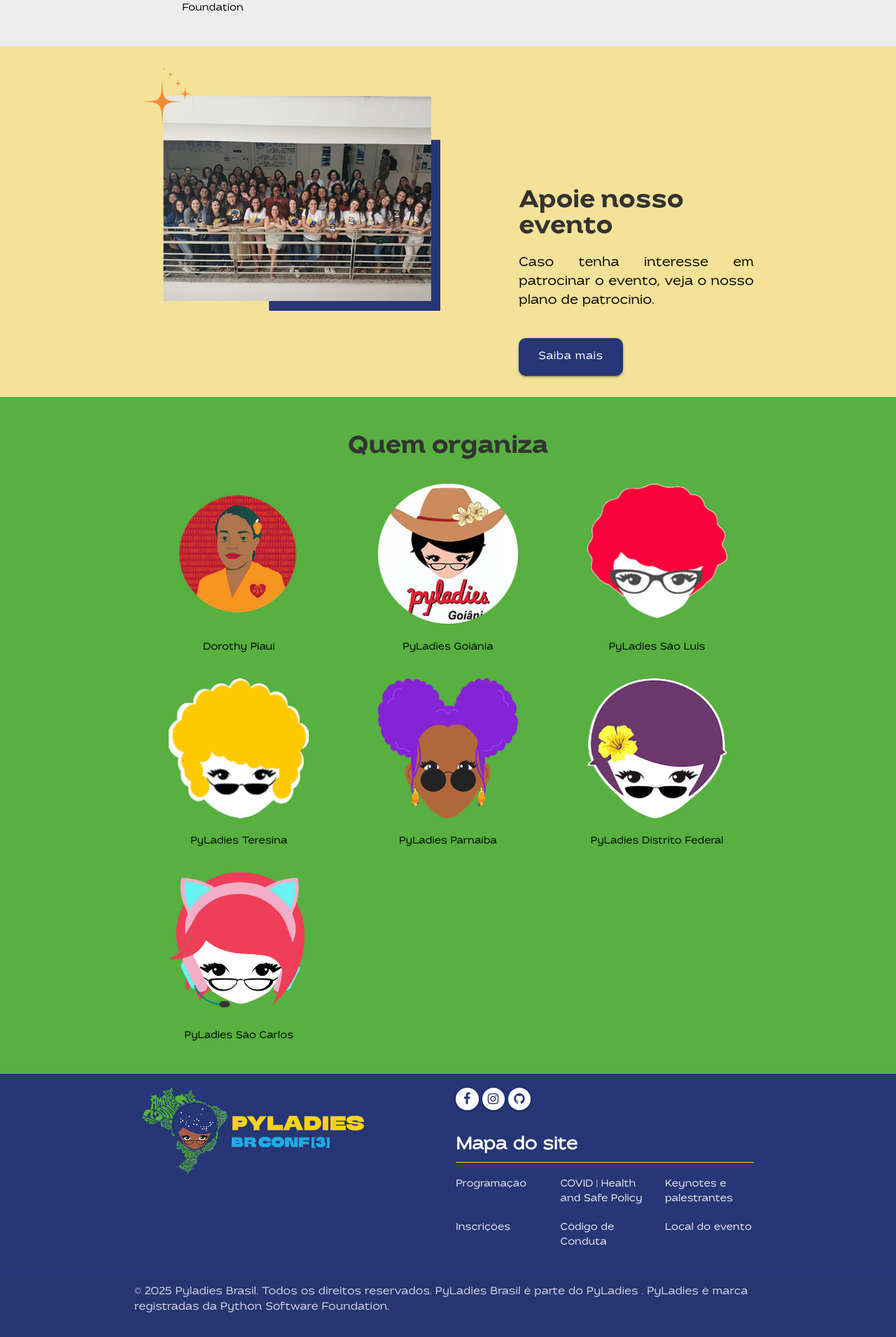
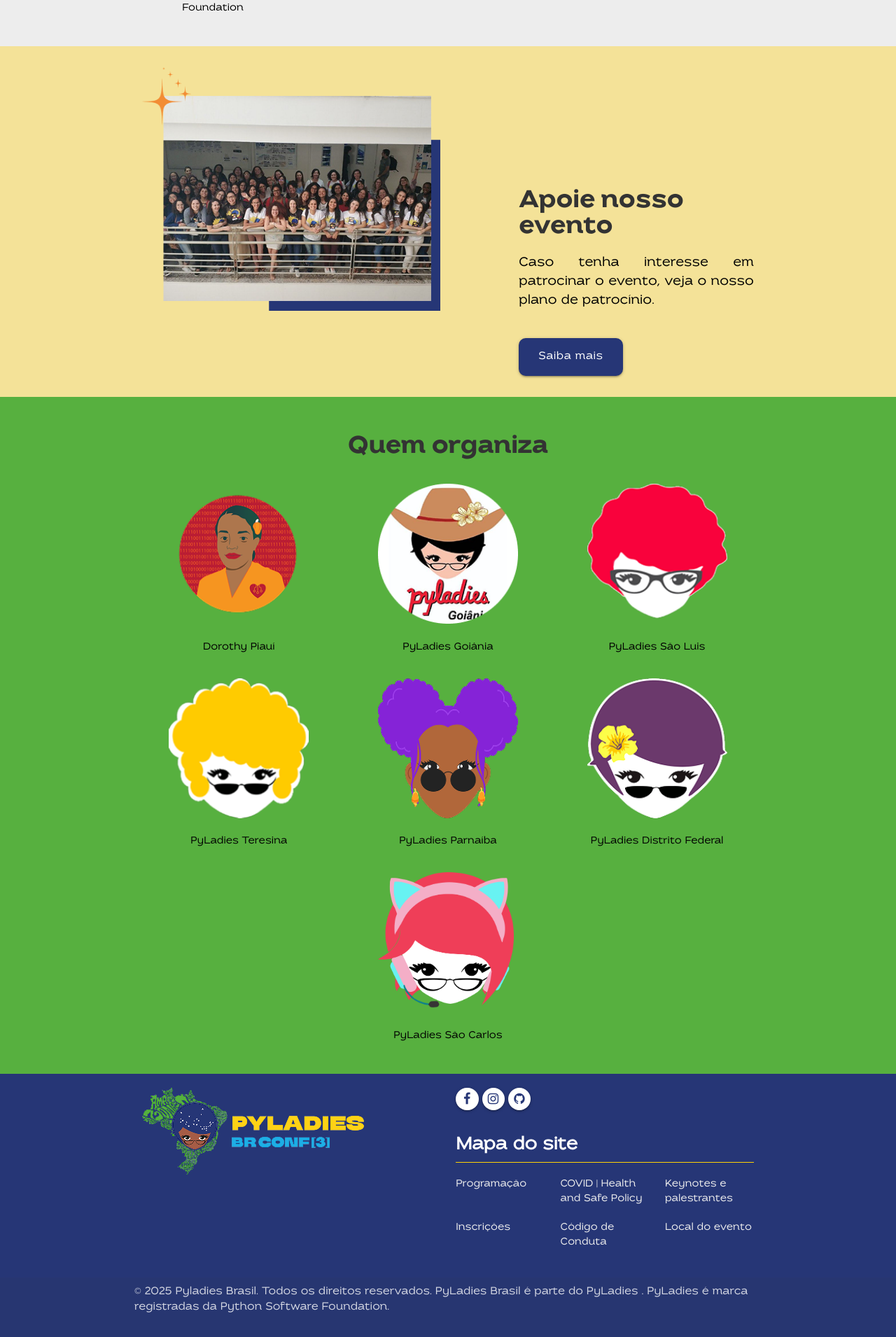
Before and after one commit to pyladies-brazil/conf, a Jekyll site: the page built from index.html, in a window 1280 px wide. Shown: the part 3990-5900 px from the top of the page at 70% size. Built offline with Jekyll 4.4.1, drawn with Linux system fonts in a browser that asks for light colours.

Commit message:
Update organizacao.html

```diff
--- a/_includes/organizacao.html
+++ b/_includes/organizacao.html
@@ -58,7 +58,7 @@
 
 	<div class="row">
 
-		<div class="col s12 m4 center">
+		<div class="col s12 m4 offset-m4 center">
 			<a target="_blank" href="https://www.instagram.com/pyladiessanca/">
 				<img class="profile-picture-org" alt="pyladiesbr" src="{{ "/assets/img/organizacao/pyLadies_sao_carlos.png" | prepend: site.baseurl }}" />
 				<p>PyLadies São Carlos</p>
```
